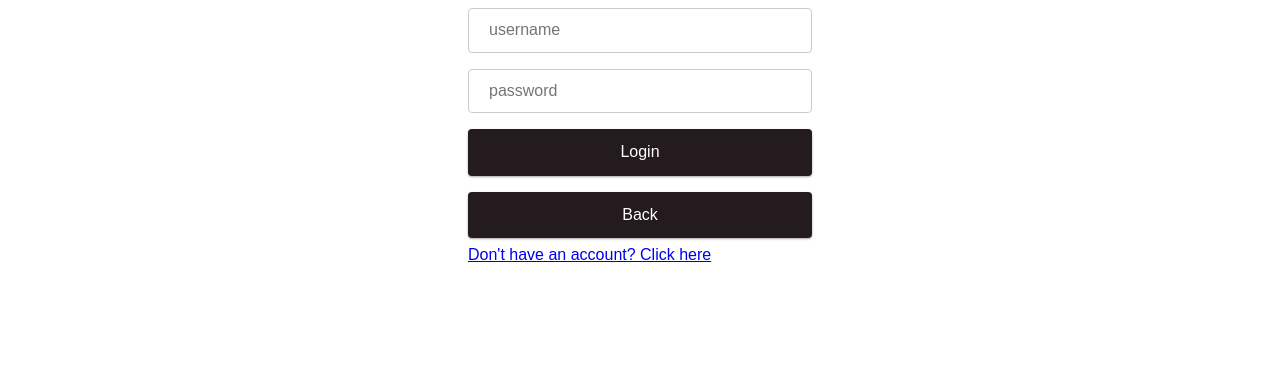
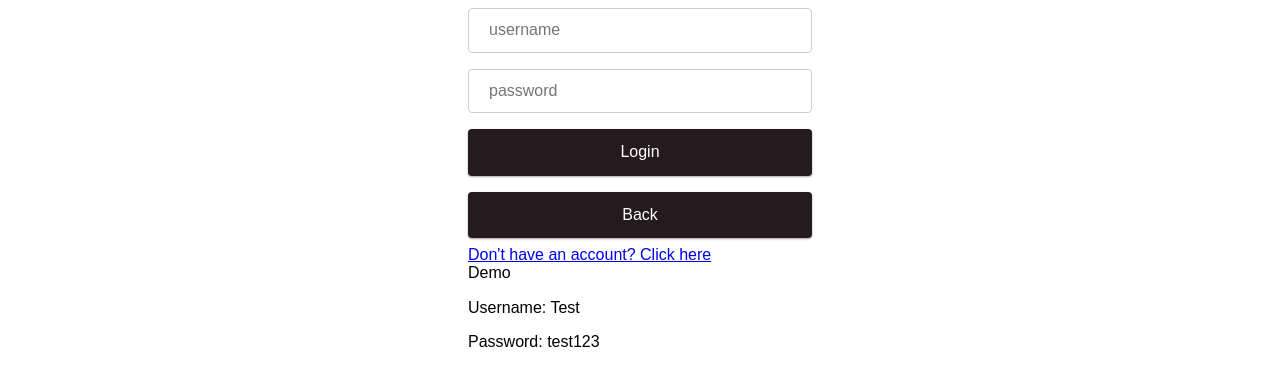
Before and after one commit to eliwemyss/capstone-project-node, a website: page public/login.html in a window 1280 px wide. Shown: the part 279-664 px from the top of the page. Drawn offline with nearby package versions, Linux system fonts and the light colour scheme.

Commit message:
added demo user to login page

```diff
--- a/public/login.html
+++ b/public/login.html
@@ -25,6 +25,9 @@
             </form>
              <a href="index.html"><button class="backbtn" type="submit" id="back">Back</button></a>
               <div class="signin-link"><a href="signup.html">Don't have an account? Click here</a></div>
+              <div class="demo">Demo</div>
+                <p>Username: Test</p>
+                <p>Password: test123</p>
           </div>
         </div>
       </main>
```
